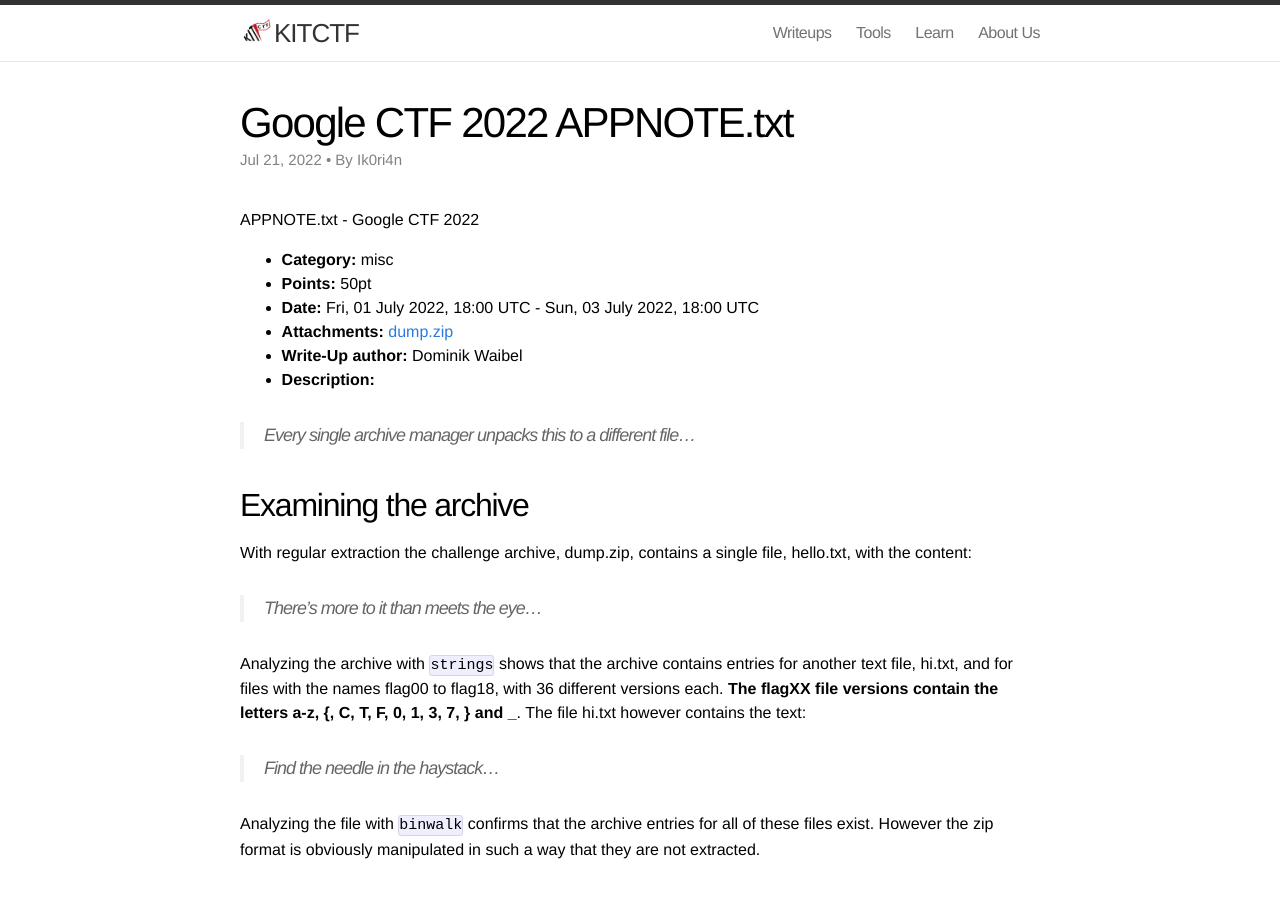
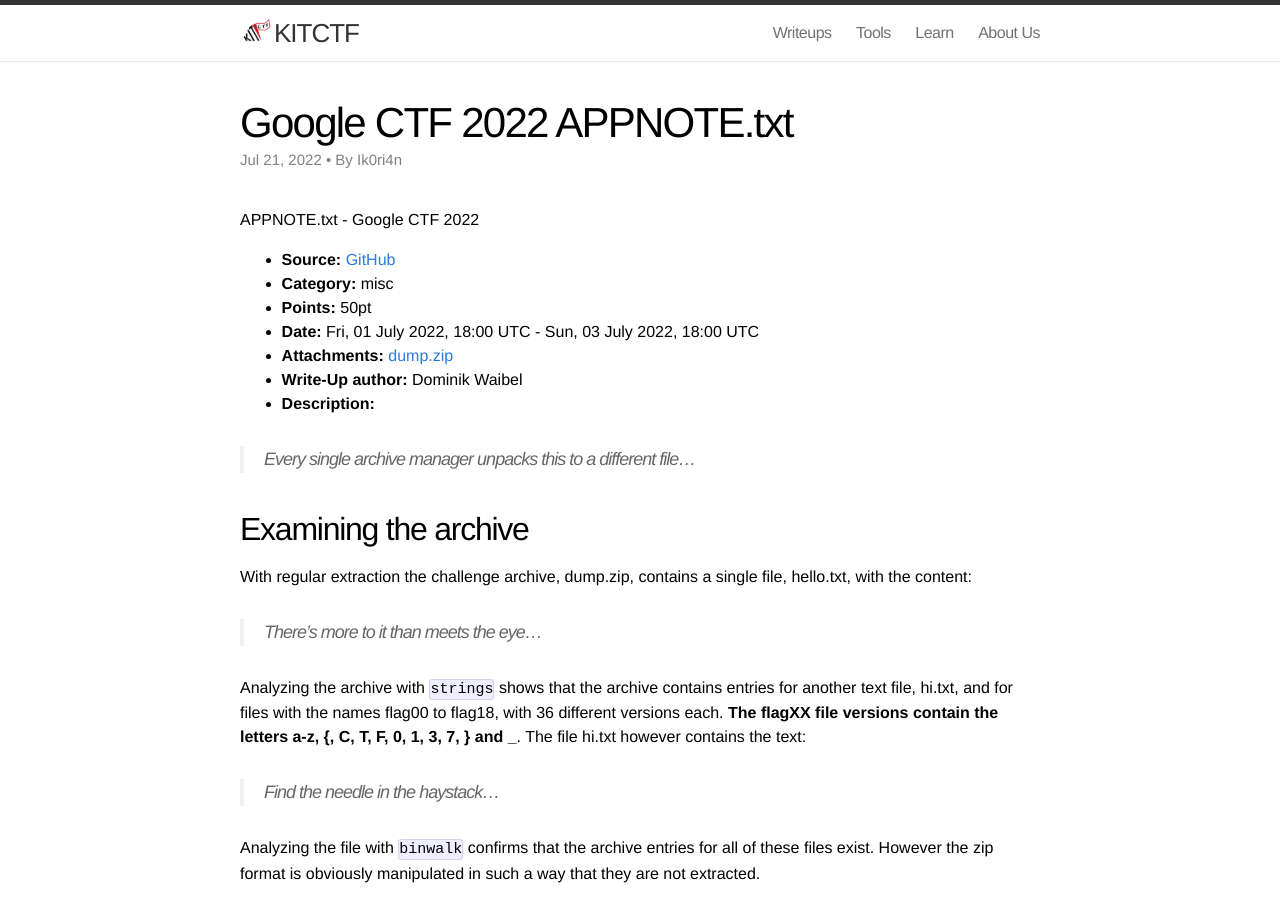
Before and after one commit to kitctf/www, a Jekyll site: the page built from _posts/2022-07-21-appnote.md, in a window 1280 px wide and 900 px high. Built offline with Jekyll 4.4.1, drawn with Linux system fonts in a browser that asks for light colours.

Commit message:
Add source links

```diff
--- a/_posts/2022-07-21-appnote.md
+++ b/_posts/2022-07-21-appnote.md
@@ -7,6 +7,7 @@
 
 # APPNOTE.txt - Google CTF 2022
 
+- **Source:** [GitHub](https://github.com/Ik0ri4n/google-ctf-22-write-ups/blob/main/appnotedottxt/writeup.md)
 - **Category:** misc
 - **Points:** 50pt
 - **Date:** Fri, 01 July 2022, 18:00 UTC - Sun, 03 July 2022, 18:00 UTC
```
Also changed, not shown: _posts/2022-07-21-jssafe.md (+1 -0 lines).
